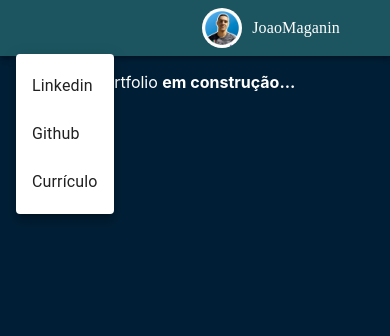
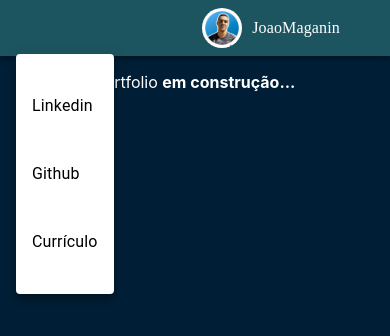
Before and after one commit to JoaoMaganin/jomag.com, a React (Create React App) app: page / in a window 390 px wide. Both pictures are taken after a click on the button "account of current user". Shown: the top 336 px of the page. Built offline with nearby package versions, Linux system fonts and the light colour scheme; some icons are missing; a web font is replaced by a local one.

Commit message:
fix: menu mobile without links

```diff
--- a/src/components/Navbar/Navbar.css
+++ b/src/components/Navbar/Navbar.css
@@ -4,3 +4,11 @@
     text-align: center;
     margin: auto 10px;
 }
+
+@media screen and (max-width: 900px) {
+    .containerLinks {
+        text-decoration: none;
+        color: black;
+        text-align: center;
+    }
+}
--- a/src/components/Navbar/Navbar.tsx
+++ b/src/components/Navbar/Navbar.tsx
@@ -63,11 +63,28 @@ function Navbar() {
                             onClose={handleCloseNavMenu}
                             sx={{ display: { xs: 'block', md: 'none' } }}
                         >
-                            {pages.map((page) => (
+                            {/* {pages.map((page) => (
                                 <MenuItem key={page} onClick={handleCloseNavMenu}>
                                     <Typography sx={{ textAlign: 'center' }}>{page}</Typography>
                                 </MenuItem>
-                            ))}
+                            ))} */}
+                            <a href="https://github.com/JoaoMaganin/" target='_blank' rel="noreferrer" className='containerLinks'>
+                                <MenuItem>
+                                    <Typography sx={{ textAlign: 'center' }}>Linkedin</Typography>
+                                </MenuItem>
+                            </a>
+
+                            <a href="https://github.com/JoaoMaganin/" target='_blank' rel="noreferrer" className='containerLinks'>
+                                <MenuItem>
+                                    <Typography sx={{ textAlign: 'center' }}>Github</Typography>
+                                </MenuItem>
+                            </a>
+
+                            <a href="https://github.com/JoaoMaganin/" target='_blank' rel="noreferrer" className='containerLinks'>
+                                <MenuItem>
+                                    <Typography sx={{ textAlign: 'center' }}>Currículo</Typography>
+                                </MenuItem>
+                            </a>
                         </Menu>
                     </Box>
 
```
